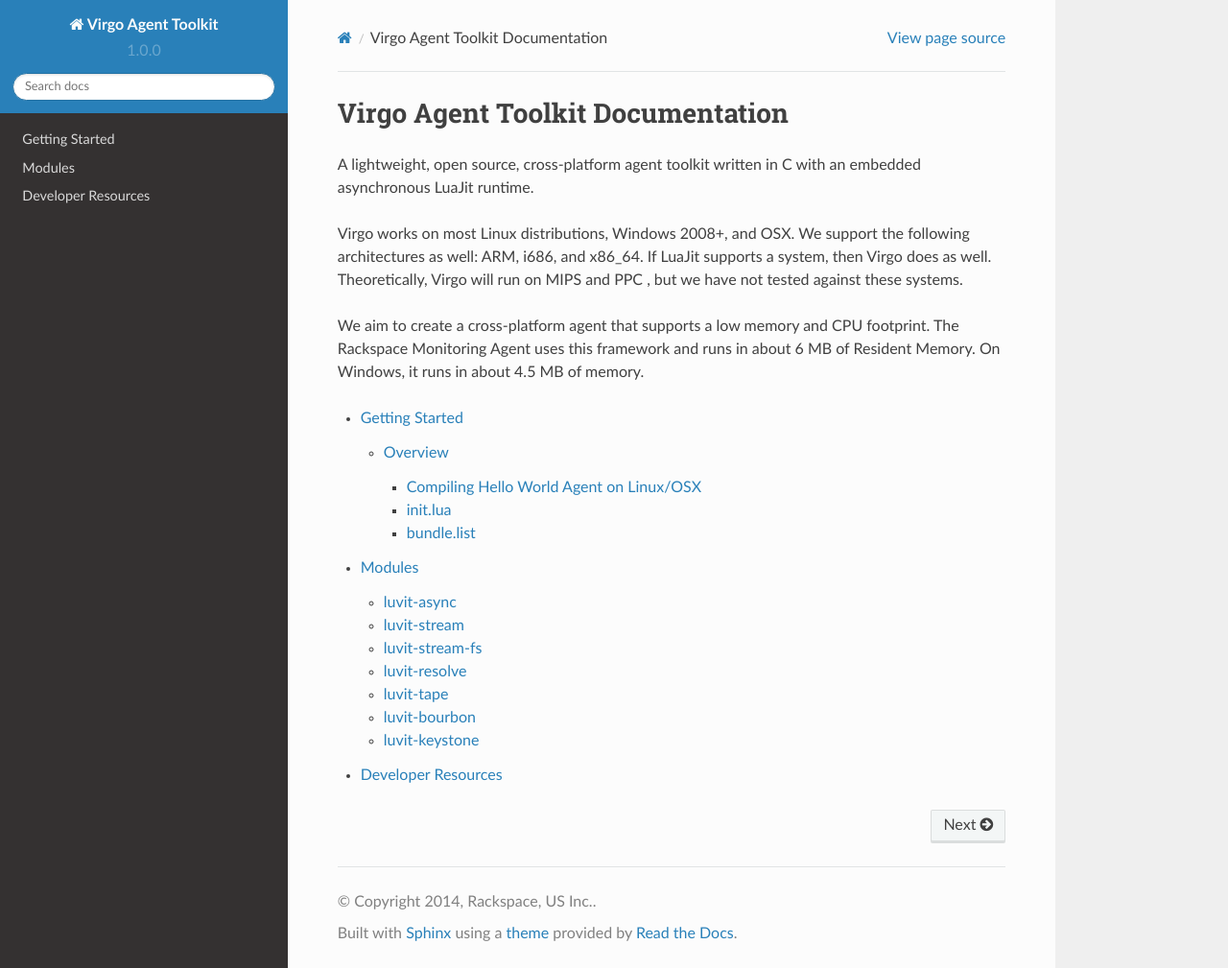
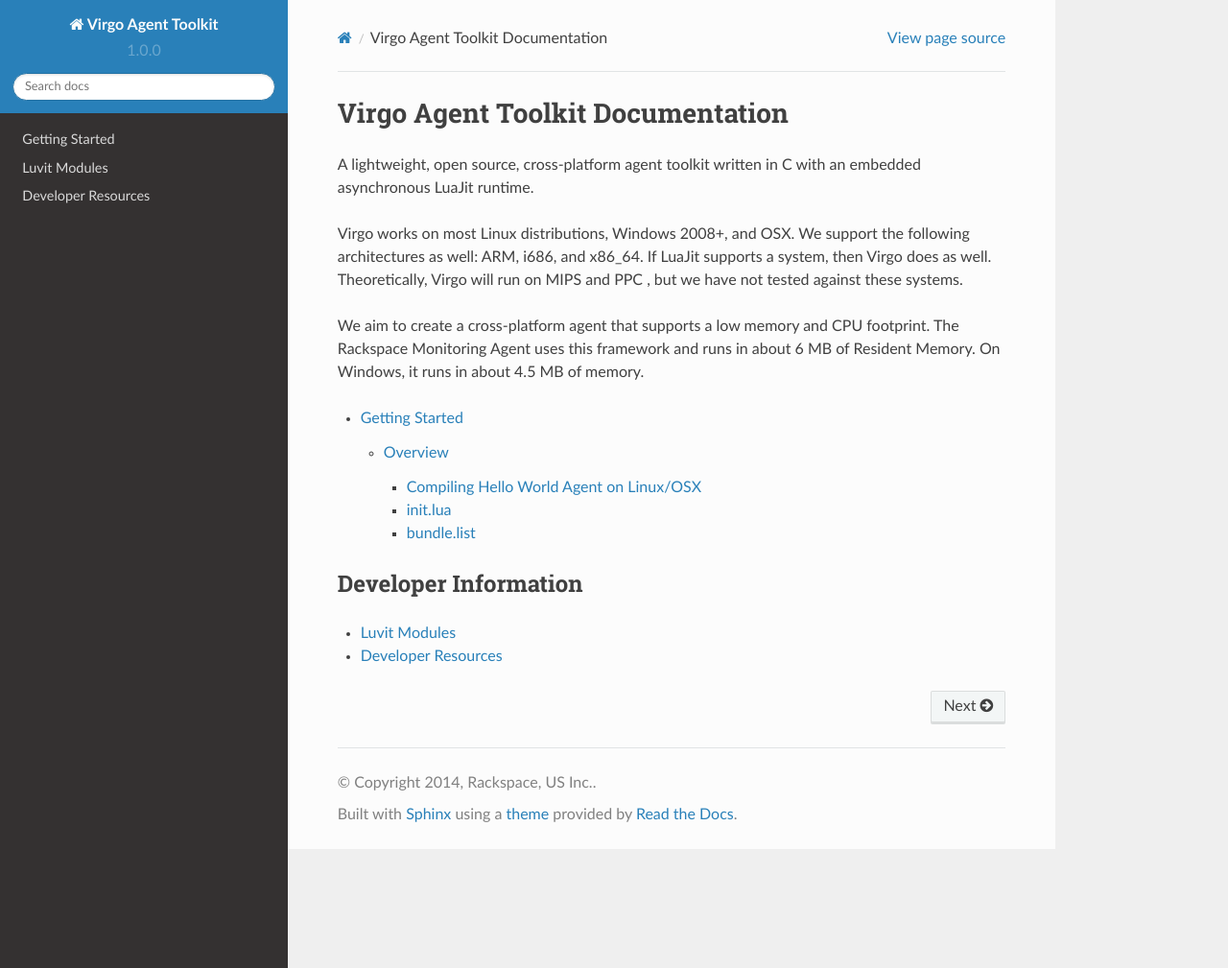
Before and after one commit to virgo-agent-toolkit/docs, a Sphinx documentation site: the page built from source/index.rst, in a window 1280 px wide and 1009 px high. Shown: the whole window at 96% size. Built offline with Sphinx 7.4.7 and the Read the Docs theme 2.0.0, drawn with Linux system fonts in a browser that asks for light colours.

Commit message:
move to developer information

```diff
--- a/source/index.rst
+++ b/source/index.rst
@@ -18,5 +18,13 @@
    :glob:
 
    getting_started
+
+Developer Information
+---------------------
+
+.. toctree::
+   :glob:
+   :maxdepth: 1
+
    modules
    developer_resources
--- a/source/modules.rst
+++ b/source/modules.rst
@@ -1,5 +1,5 @@
-Modules
-=======
+Luvit Modules
+=============
 
 `luvit-async`_
 --------------
```
